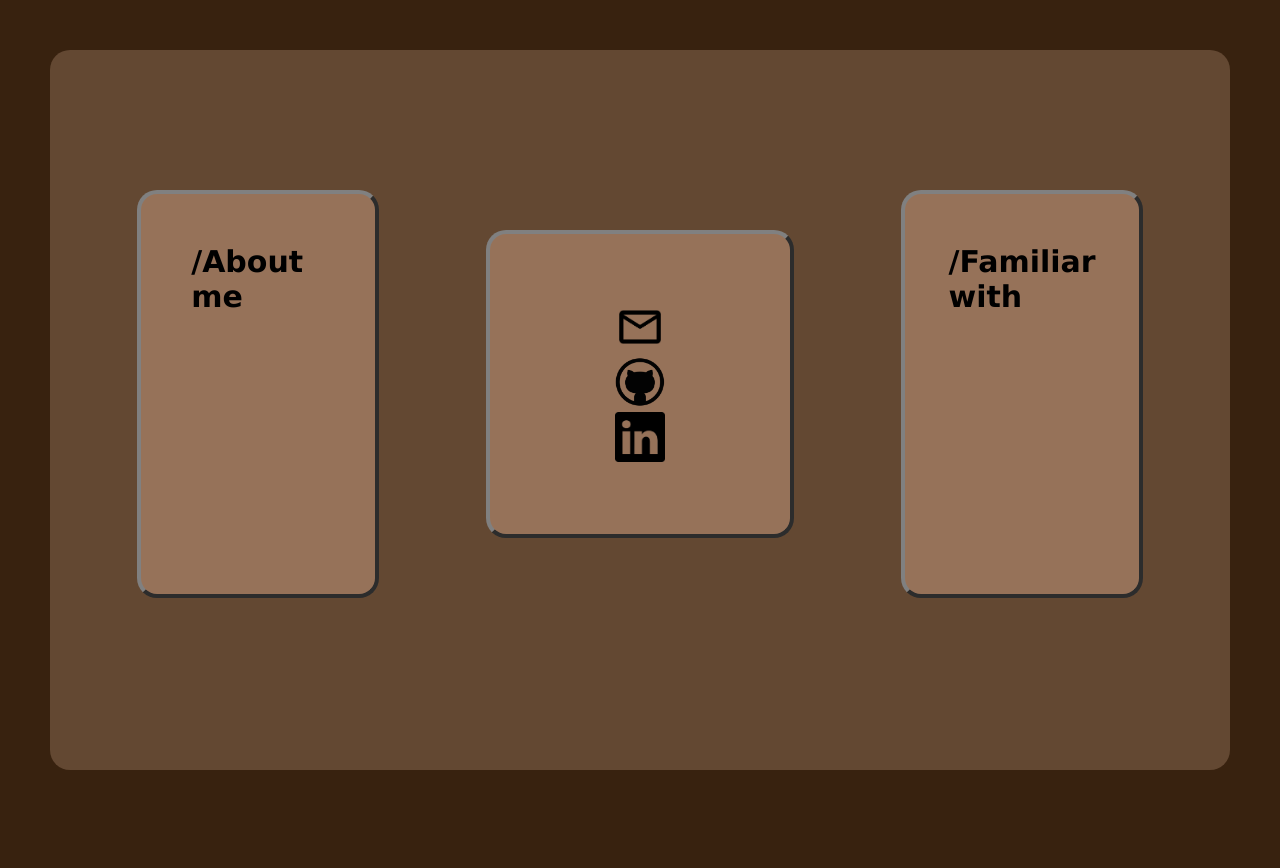
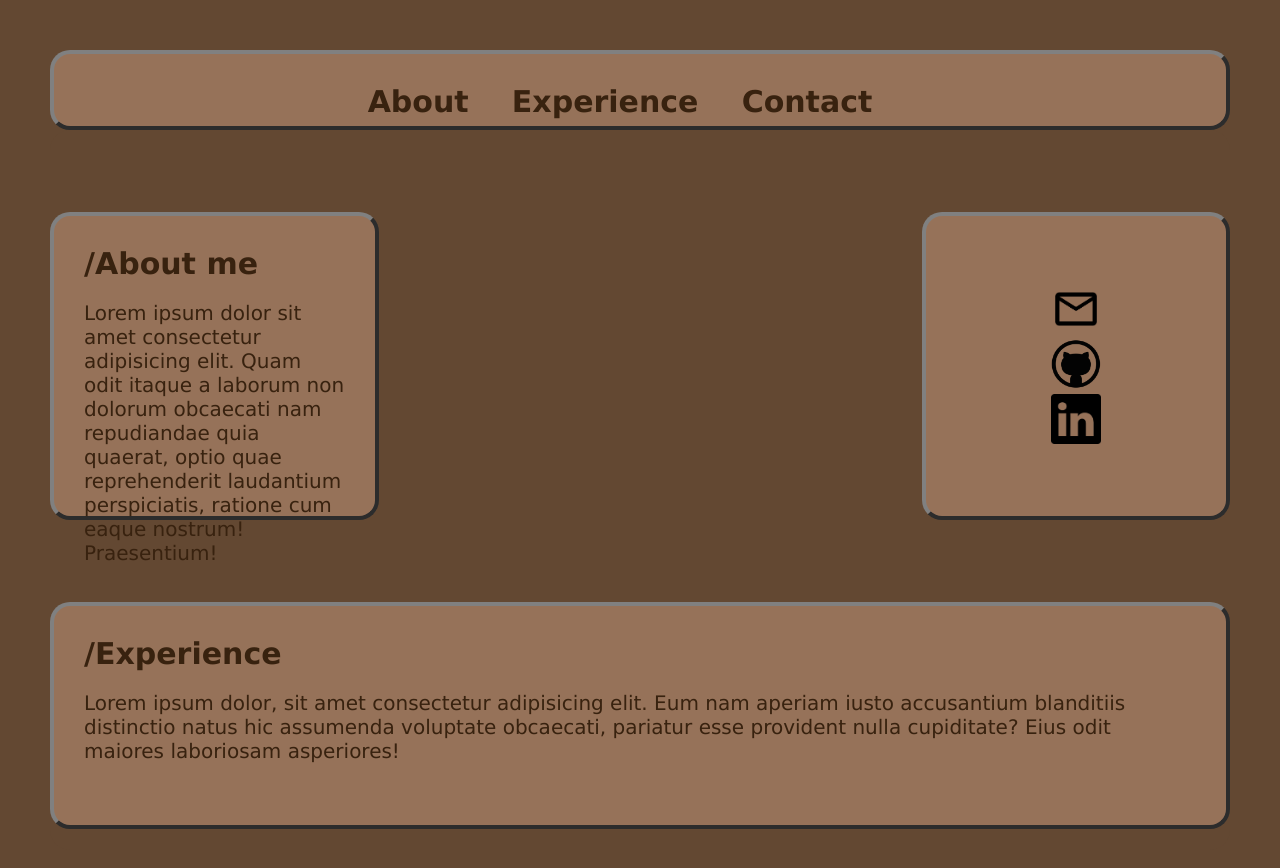
Before and after one commit to CedricKiraly/cedrickiraly.github.io, a plain HTML site: page index.html in a window 1280 px wide. Before the commit the page ends 820 px from the top, so only its background shows below. Drawn offline with Linux system fonts and the light colour scheme.

Commit message:
Add files via upload

```diff
--- a/index.html
+++ b/index.html
@@ -11,19 +11,29 @@
 </head>
 
 <body>
-    <header>
-    </header>
+    <div class="navigation">
+        <nav>
+            <ul>
+                <img src="" alt="">
+                <li><a href="">About</a></li>
+                <li><a href="">Experience</a></li>
+                <li><a href="">Contact</a></li>
+                <li><a href=""></a></li>
+            </ul>
+
+        </nav>
+    </div>
     <article>
         <ul class="boxes">
             <ul class="textBox--one">
                 <ul class="info--one">
                     <h2>/About me</h2>
-                    <p></p>
+                    <p>Lorem ipsum dolor sit amet consectetur adipisicing elit. Quam odit itaque a laborum non dolorum
+                        obcaecati nam repudiandae quia quaerat, optio quae reprehenderit laudantium perspiciatis,
+                        ratione cum eaque nostrum! Praesentium!<br> </p>
 
                 </ul>
-
             </ul>
-
             <ul class="textBox--two">
                 <ul class="info--two">
                     <div id="logos">
@@ -42,8 +52,10 @@
             </ul>
             <ul class="textBox--three">
                 <ul class="info--three">
-                    <h2>/Familiar with</h2>
-
+                    <h2>/Experience</h2>
+                    <p>Lorem ipsum dolor, sit amet consectetur adipisicing elit. Eum nam aperiam iusto accusantium
+                        blanditiis distinctio natus hic assumenda voluptate obcaecati, pariatur esse provident nulla
+                        cupiditate? Eius odit maiores laboriosam asperiores!</p>
                 </ul>
 
             </ul>
--- a/style.css
+++ b/style.css
@@ -12,7 +12,45 @@ html{
 body {
     font-family: Verdana, Geneva, Tahoma, sans-serif;
     padding: 5rem;
-    background: #38220f;
+    background: #634832;
+}
+
+.navigation{
+    position: relative;
+    width: 100%;
+    height: 10vh;
+    background: #967259;
+    border-radius: 2rem;
+    border: 4px outset gray
+}
+
+nav{
+    display: flex;
+    width: 80%;
+    margin: auto;
+    padding: 3rem;
+    align-items: center;
+    justify-content: center;
+
+
+}
+
+nav ul li{
+    display: inline-block;
+    list-style: none;
+    font-size: 3rem;
+}
+
+nav ul li a {
+    text-decoration: none;
+    color: #38220f;
+    font-weight: bold;
+    padding: 2rem;
+
+}
+
+nav ul li a:hover{
+    top: 20%;
 }
 
 .box{
@@ -34,24 +72,31 @@ body {
 
 .textBox--one{
     display: flex;
-    grid-row: 8/15;
-    grid-column: 5/2 ;
+    grid-row: 5/15;
+    grid-column: 5/1 ;
     justify-content: center;
     background: #967259;
     border-radius: 2rem;
-    padding: 5rem;
+    color: #38220f;
+    padding: 3rem;
     font-size: 2rem;
     border: 4px outset gray;
 }
 
+h2{
+    justify-content: center;
+    padding-bottom: 2rem;
+}
+
 .textBox--two{
     display: flex;
-    grid-row: 12/10;
-    grid-column: 6/8 ;
+    grid-row: 5/15;
+    grid-column: 11/13 ;
     justify-content: center;
     align-items: center;
     background: #967259;
     border-radius: 2rem;
+    color: #38220f;
     padding: 15rem;
     font-size: 2rem;
     border: 4px outset gray;
@@ -70,12 +115,14 @@ body {
 
 .textBox--three{
     display: flex;
-    grid-row: 8/15;
-    grid-column: 12/9 ;
+    grid-row: 30/18;
+    grid-column: 13/1 ;
     justify-content: center;
     background: #967259;
     border-radius: 2rem;
-    padding: 5rem;
+    color: #38220f;
+    padding: 3rem;
     font-size: 2rem;
     border: 4px outset gray;
+
 }
```
